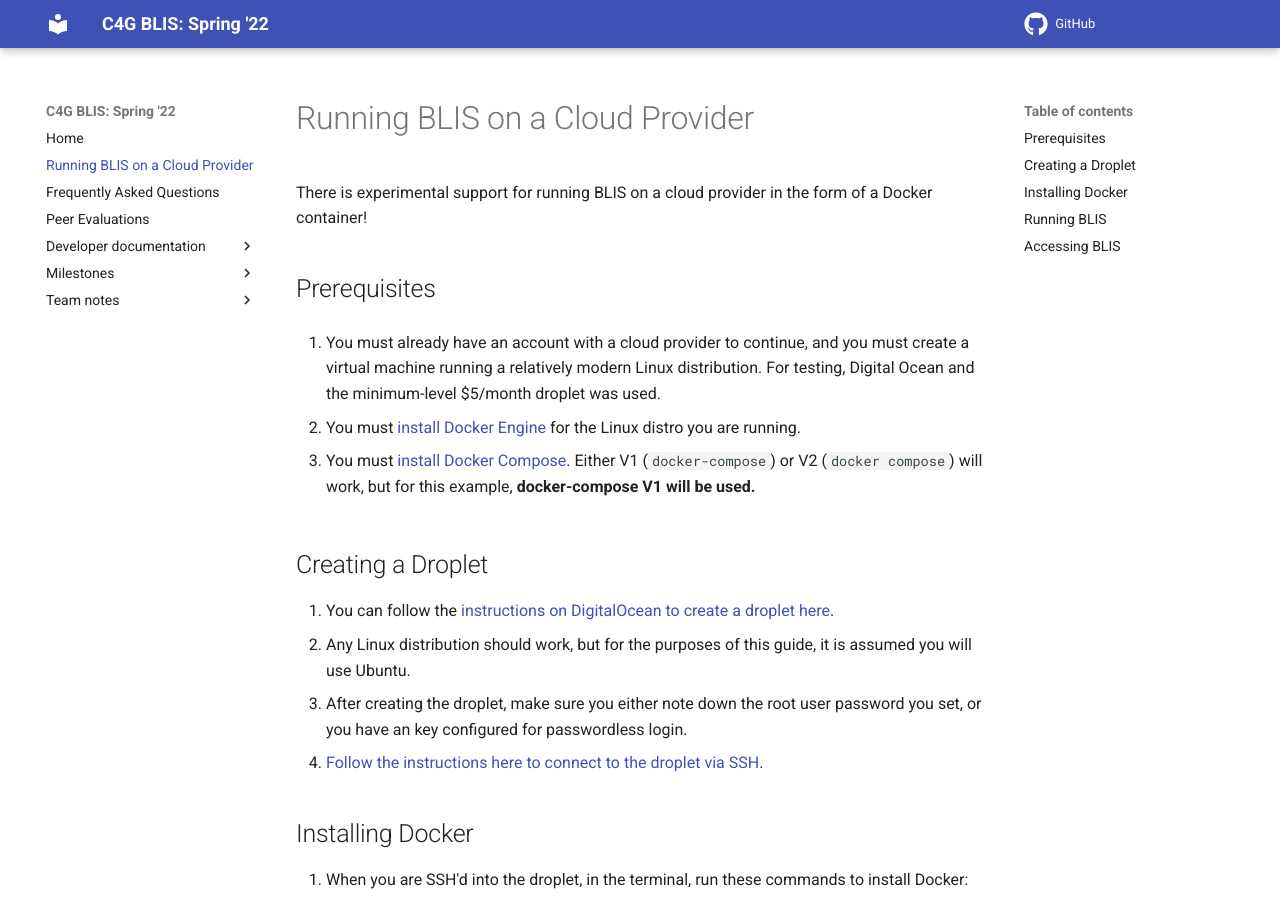
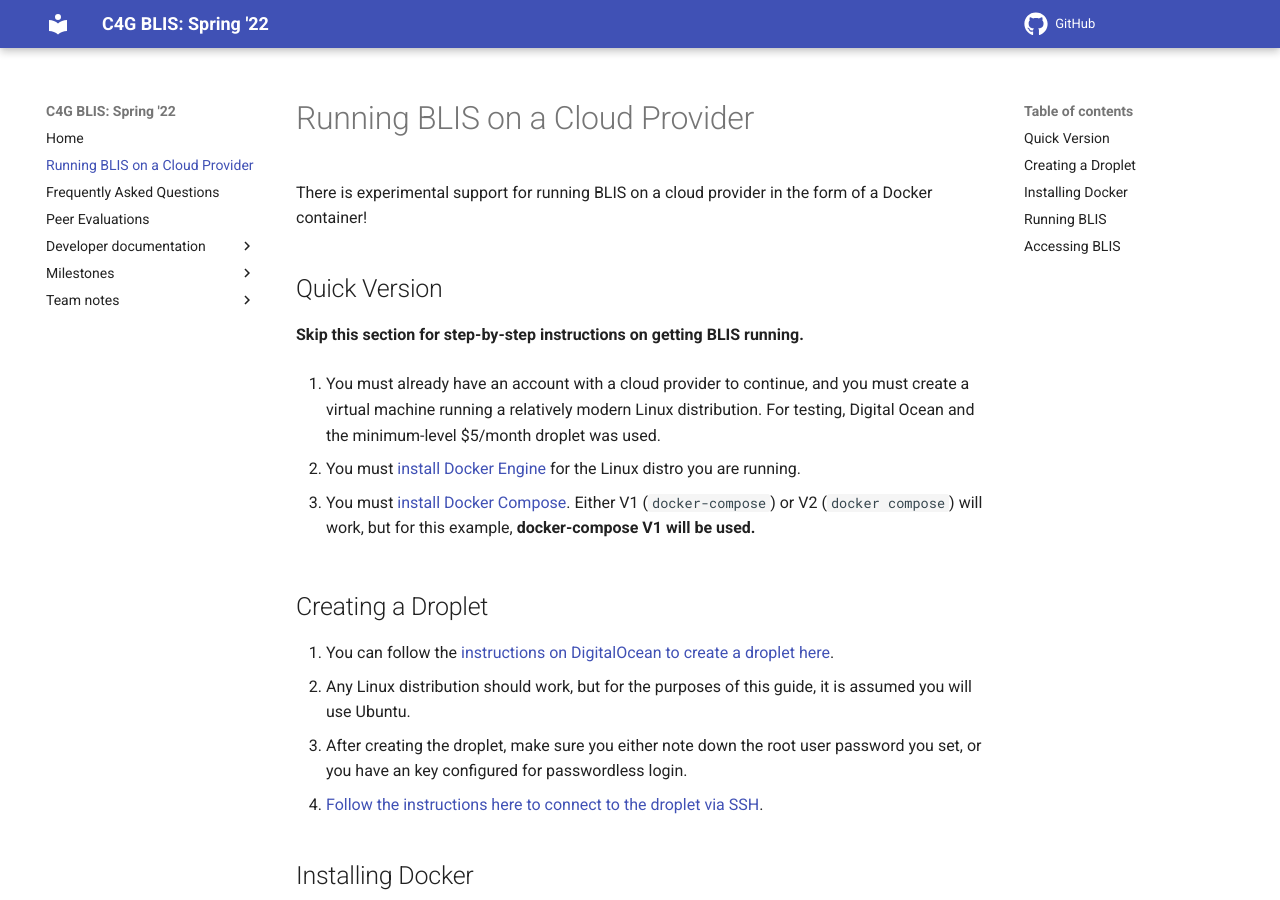
Before and after one commit to c4g-spr22-blis/c4g-spr22-blis.github.io, an MkDocs documentation site: the page built from docs/blis_cloud.md, in a window 1280 px wide and 900 px high. Built offline with MkDocs 1.6.1 and Material for MkDocs 9.7.7, drawn with Linux system fonts in a browser that asks for light colours; comment, search, counter and statistics services are not loaded.

Commit message:
comment about step-by-step instructions

```diff
--- a/docs/blis_cloud.md
+++ b/docs/blis_cloud.md
@@ -2,7 +2,9 @@
 
 There is experimental support for running BLIS on a cloud provider in the form of a Docker container!
 
-## Prerequisites
+## Quick Version
+
+**Skip this section for step-by-step instructions on getting BLIS running.**
 
 1. You must already have an account with a cloud provider to continue, and you must create a virtual machine running a relatively modern Linux distribution. For testing, Digital Ocean and the minimum-level $5/month droplet was used.
 
```
